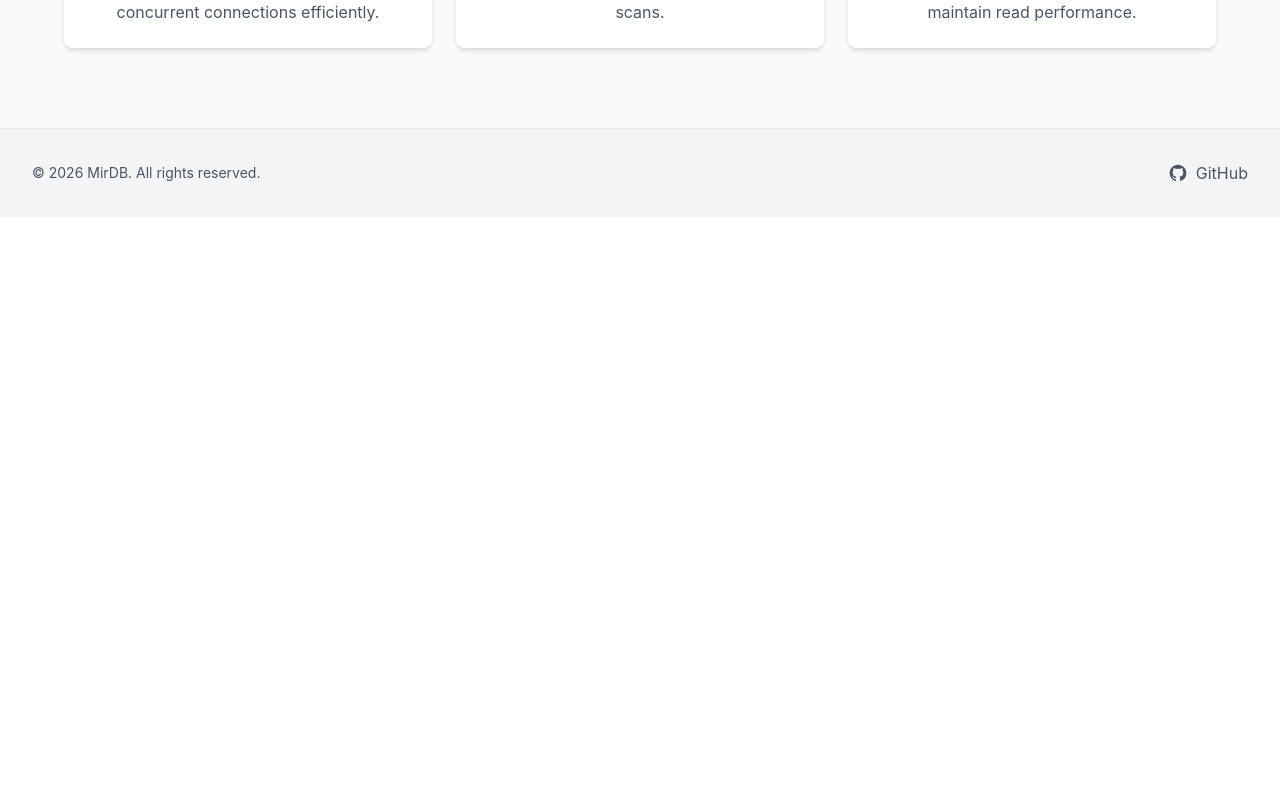
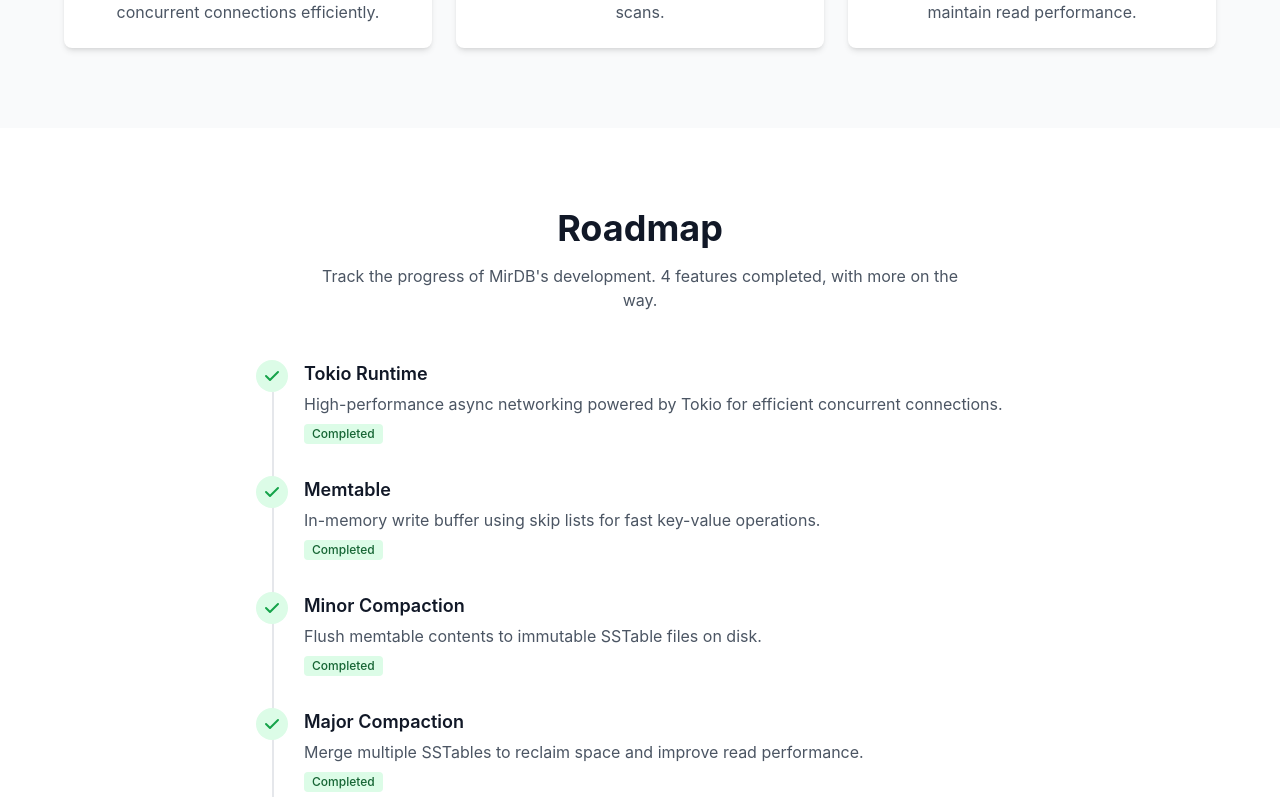
Before and after one commit to yetone/mirdb, a React (Vite) app in the folder homepage/: page / in a window 1280 px wide. Shown: the part 2643-3440 px from the top of the page. Before the commit the page ends 2860 px from the top, so only its background shows below. Built offline with nearby package versions, Linux system fonts and the light colour scheme.

Commit message:
feat(homepage): integrate Roadmap section into main App
Add Roadmap component to the homepage layout below Features section

```diff
--- a/homepage/src/App.tsx
+++ b/homepage/src/App.tsx
@@ -4,6 +4,7 @@ import { Footer } from './components/layout/Footer';
 import { Hero } from './components/sections/Hero';
 import { About } from './components/sections/About';
 import { Features } from './components/sections/Features';
+import { Roadmap } from './components/sections/Roadmap';
 import { ThemeToggle } from './components/common/ThemeToggle';
 
 function App() {
@@ -23,6 +24,8 @@ function App() {
           <About />
 
           <Features />
+
+          <Roadmap />
         </main>
         <Footer />
       </div>
```
